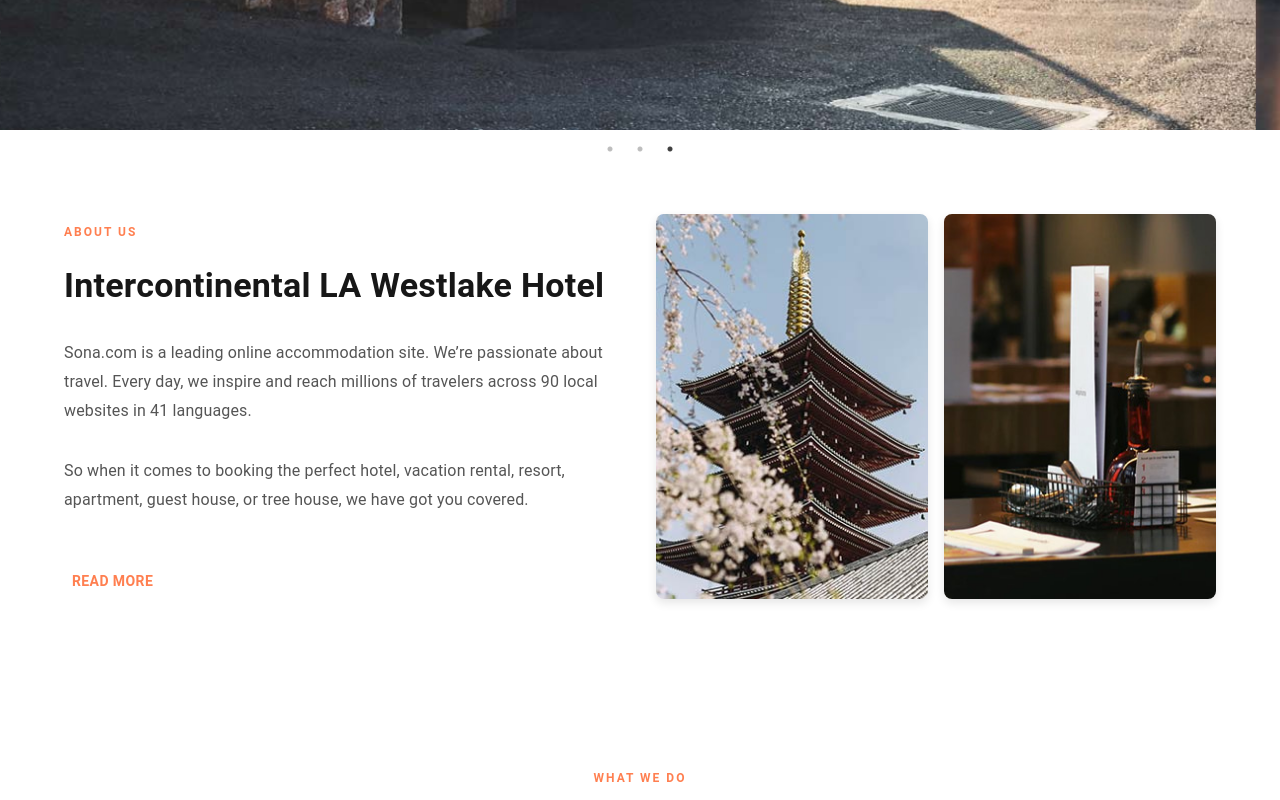
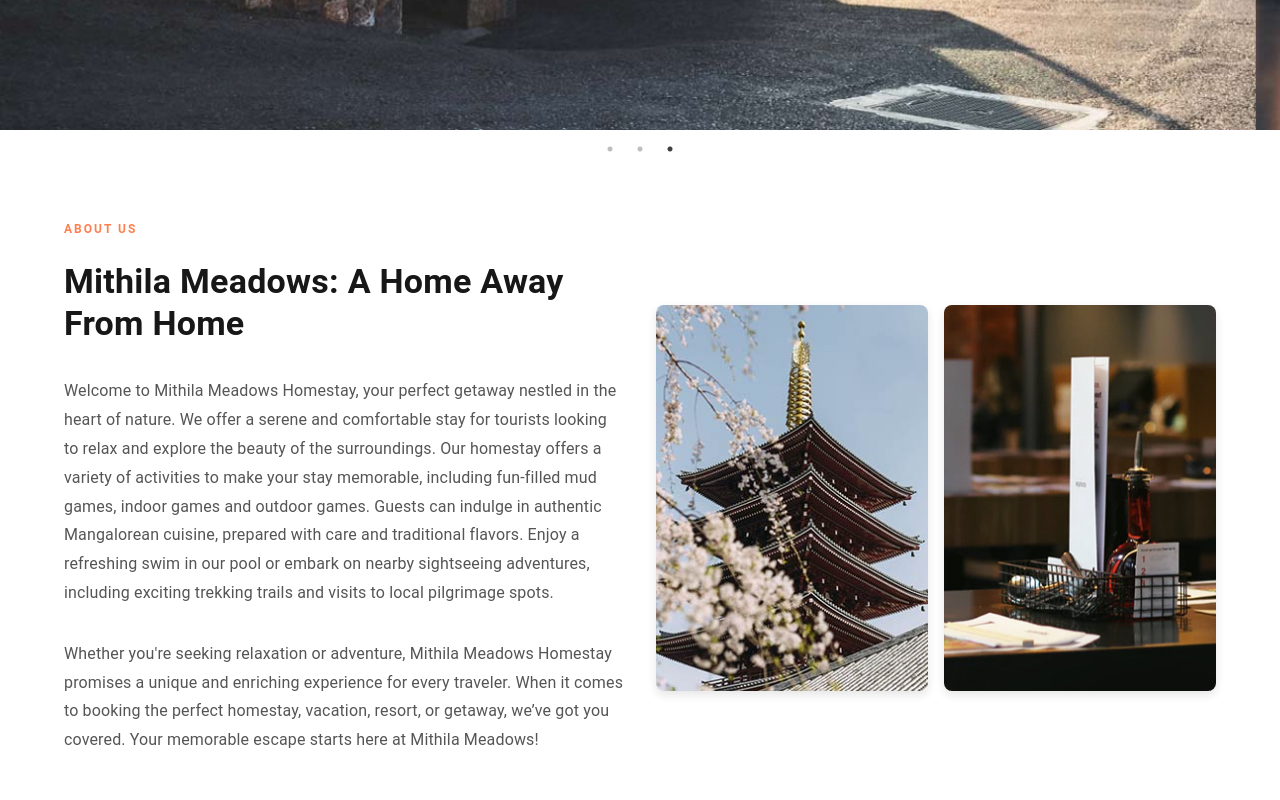
Before and after one commit to himaniresort/resort-ui, a Next.js app: page / in a window 1280 px wide. Shown: the part 800-1600 px from the top of the page. Built offline with nearby package versions, Linux system fonts and the light colour scheme.

Commit message:
Added navigation link to About and rooms

```diff
--- a/src/components/about.tsx
+++ b/src/components/about.tsx
@@ -1,8 +1,9 @@
 import React from "react";
-import { Box, Typography, Grid, Button, Container } from "@mui/material";
+import { Box, Typography, Grid, Container } from "@mui/material";
 
-const AboutSection = () => {
+const AboutSection = React.forwardRef<HTMLDivElement, {}>((props, ref) => {
   return (
+    <div ref={ref}>
       <Box sx={{ py: 10, backgroundColor: "#fff" }}>
         {/* Using Container to align with carousel */}
         <Container maxWidth="lg">
@@ -27,7 +28,7 @@ const AboutSection = () => {
                   mb: 4,
                 }}
               >
-              Intercontinental LA Westlake Hotel
+                Mithila Meadows: A Home Away From Home
               </Typography>
               <Typography
                 variant="body1"
@@ -37,9 +38,7 @@ const AboutSection = () => {
                   lineHeight: 1.8,
                 }}
               >
-              Sona.com is a leading online accommodation site. We’re passionate
-              about travel. Every day, we inspire and reach millions of
-              travelers across 90 local websites in 41 languages.
+                Welcome to Mithila Meadows Homestay, your perfect getaway nestled in the heart of nature. We offer a serene and comfortable stay for tourists looking to relax and explore the beauty of the surroundings. Our homestay offers a variety of activities to make your stay memorable, including fun-filled mud games, indoor games and outdoor games. Guests can indulge in authentic Mangalorean cuisine, prepared with care and traditional flavors. Enjoy a refreshing swim in our pool or embark on nearby sightseeing adventures, including exciting trekking trails and visits to local pilgrimage spots.
               </Typography>
               <Typography
                 variant="body1"
@@ -49,21 +48,9 @@ const AboutSection = () => {
                   lineHeight: 1.8,
                 }}
               >
-              So when it comes to booking the perfect hotel, vacation rental,
-              resort, apartment, guest house, or tree house, we have got you
-              covered.
+                Whether you're seeking relaxation or adventure, Mithila Meadows Homestay promises a unique and enriching experience for every traveler.
+                When it comes to booking the perfect homestay, vacation, resort, or getaway, we’ve got you covered. Your memorable escape starts here at Mithila Meadows!
               </Typography>
-            <Button
-              variant="text"
-              sx={{
-                color: "#ff7f50",
-                fontWeight: "bold",
-                textTransform: "uppercase",
-                mt: 2,
-              }}
-            >
-              Read More
-            </Button>
             </Grid>
 
             {/* Right Images Section */}
@@ -100,7 +87,10 @@ const AboutSection = () => {
           </Grid>
         </Container>
       </Box>
-  );
-};
+    </div>
+  )
+});
+
+AboutSection.displayName = "AboutSection";
 
 export default AboutSection;
--- a/src/components/header.tsx
+++ b/src/components/header.tsx
@@ -9,7 +9,9 @@ import FacebookIcon from "@mui/icons-material/Facebook";
 import InstagramIcon from "@mui/icons-material/Instagram";
 import { Box } from "@mui/material";
 
-const Header: React.FC = () => {
+const Header: React.FC<{ handleNavigationLinks: (link: string) => void }> = ({
+  handleNavigationLinks,
+}) => {
   return (
     <AppBar position="static" color="transparent" elevation={0}>
       {/* Top Bar */}
@@ -66,7 +68,7 @@ const Header: React.FC = () => {
 
         {/* Navigation Links */}
         <Box sx={{ display: "flex", gap: "30px" }}>
-          {["Home", "Rooms", "About Us", "Pages", "News", "Contact"].map(
+          {["Home", "Rooms", "About Us", "Contact"].map(
             (link, index) => (
               <Typography
                 key={index}
@@ -76,6 +78,7 @@ const Header: React.FC = () => {
                   color: "#000",
                   "&:hover": { borderBottom: "2px solid #c78a5c" },
                 }}
+                onClick={() => handleNavigationLinks(link)}
               >
                 {link}
               </Typography>
--- a/src/components/rooms/RoomCategories.tsx
+++ b/src/components/rooms/RoomCategories.tsx
@@ -3,7 +3,7 @@ import RoomCard, { Room } from "./RoomCard";
 
 import styles from "./RoomCategories.module.scss";
 
-const RoomCategories: React.FC = () => {
+const RoomCategories = React.forwardRef<HTMLDivElement, {}>((props, ref) => {
   const rooms: Room[] = [
     {
       title: "Double Room",
@@ -67,7 +67,7 @@ const RoomCategories: React.FC = () => {
   };
 
   return (
-    <div className={styles.roomCategoriesContainer}>
+    <div ref={ref} className={styles.roomCategoriesContainer}>
       <button className={styles.scrollButton} onClick={scrollLeft}>
         {"<"}
       </button>
@@ -83,6 +83,9 @@ const RoomCategories: React.FC = () => {
       </button>
     </div>
   );
-};
+})
+
+
+RoomCategories.displayName = "RoomCategories";
 
 export default RoomCategories;
--- a/src/pages/index.tsx
+++ b/src/pages/index.tsx
@@ -5,15 +5,34 @@ import Header from "@/components/header";
 import RoomCategories from "@/components/rooms/RoomCategories";
 import ServicesSection from "@/components/services";
 import TestimonialSlider from "@/components/testimonial";
+import { useRef } from "react";
 
 export default function Home() {
+
+  const aboutUsRef = useRef<HTMLDivElement>(null);
+  const roomCategoriesRef = useRef<HTMLDivElement>(null);
+
+  const handleNavigationLinks = (link: string) => {
+    if (link === 'Rooms' && roomCategoriesRef.current) {
+      roomCategoriesRef.current.scrollIntoView({
+        behavior: "smooth",
+        block: "start",
+      });
+    } else if (link === 'About Us' && aboutUsRef.current) {
+      aboutUsRef.current.scrollIntoView({
+        behavior: "smooth",
+        block: "start",
+      });
+    }
+  };
+
   return (
     <>
-      <Header />
+      <Header handleNavigationLinks={handleNavigationLinks} />
       <CarouselFormSection />
-      <AboutSection />
+      <AboutSection ref={aboutUsRef} />
       <ServicesSection />
-      <RoomCategories />
+      <RoomCategories ref={roomCategoriesRef} />
       <TestimonialSlider />
       <BlogSection />
     </>
```
Lines whose indentation alone changed are shown as unchanged.
